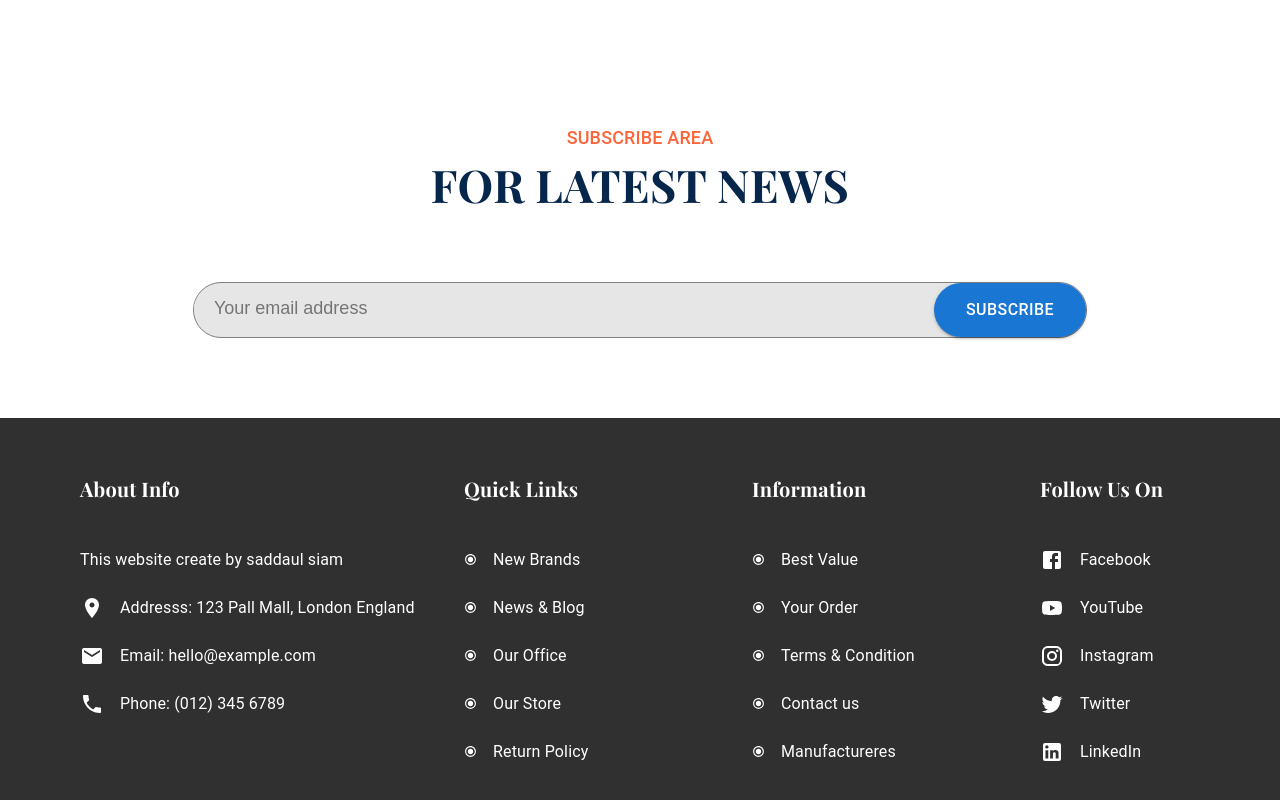
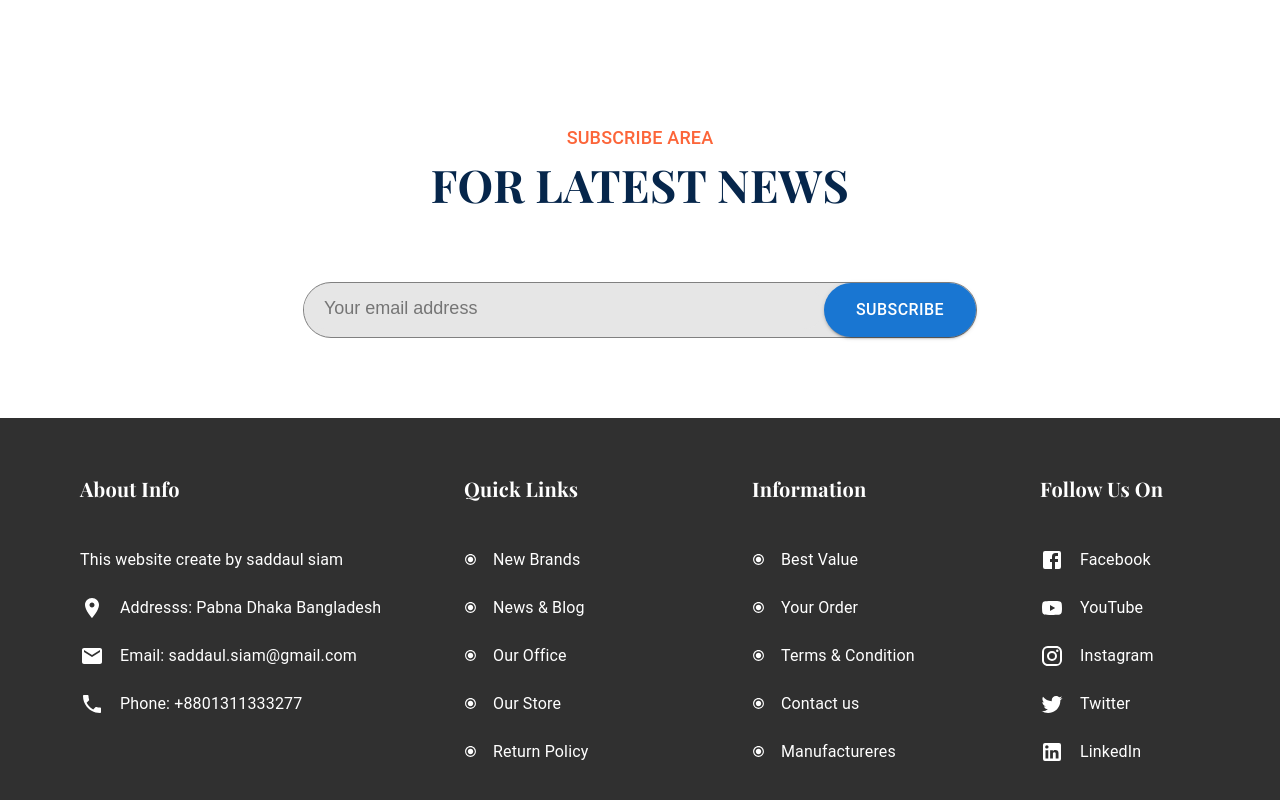
Before and after one commit to Saddaul-Siam/drone-bangladesh-client, a React (Create React App) app: page / in a window 1280 px wide. Shown: the part 4883-5683 px from the top of the page. Built offline with nearby package versions, Linux system fonts and the light colour scheme; no server answers; a web font is replaced by a local one.

Commit message:
code update

```diff
--- a/src/Pages/Home/LatestBlog/LatestBlog.js
+++ b/src/Pages/Home/LatestBlog/LatestBlog.js
@@ -57,6 +57,7 @@ const LatestBlog = ({ deviceType }) => {
           deviceType={deviceType}
           itemClass="image-item"
           responsive={responsive}
+          arrows={true}
         >
           <Card sx={{ maxWidth: 360 }} variant="outlined">
             <CardMedia
--- a/src/Pages/Home/Subscribe/Subscribe.js
+++ b/src/Pages/Home/Subscribe/Subscribe.js
@@ -39,7 +39,7 @@ const Subscribe = () => {
               border: "none",
               borderRadius: "50px",
               outline: "none",
-              width: "700px",
+              width: "60vh",
               backgroundColor: "#e6e6e6",
               fontSize: "18px",
             }}
--- a/src/Pages/Shared/Footer/Footer.js
+++ b/src/Pages/Shared/Footer/Footer.js
@@ -30,7 +30,7 @@ const Footer = () => {
     <Box sx={{ background: "#303030", py: 5 }}>
       <Container>
         <Grid container>
-          <Grid item xs={12} md={6} lg={4} >
+          <Grid item xs={12} md={6} lg={4}>
             <List sx={{ color: "#ffffff" }}>
               <ListItem>
                 <Typography
@@ -50,21 +50,19 @@ const Footer = () => {
               </ListItem>
               <ListItem>
                 <LocationOnIcon sx={{ pr: 2 }} />
-                <ListItemText>
-                  Addresss: 123 Pall Mall, London England
-                </ListItemText>
+                <ListItemText>Addresss: Pabna Dhaka Bangladesh</ListItemText>
               </ListItem>
               <ListItem>
                 <EmailIcon sx={{ pr: 2 }} />
-                <ListItemText>Email: hello@example.com</ListItemText>
+                <ListItemText>Email: saddaul.siam@gmail.com</ListItemText>
               </ListItem>
               <ListItem>
                 <PhoneIcon sx={{ pr: 2 }} />
-                <ListItemText>Phone: (012) 345 6789</ListItemText>
+                <ListItemText>Phone: +8801311333277</ListItemText>
               </ListItem>
             </List>
           </Grid>
-          <Grid item xs={12} md={6} lg={3} >
+          <Grid item xs={12} md={6} lg={3}>
             <List sx={{ color: "#ffffff" }}>
               <ListItem>
                 <Typography
@@ -101,7 +99,7 @@ const Footer = () => {
               </ListItem>
             </List>
           </Grid>
-          <Grid item xs={12} md={6} lg={3} >
+          <Grid item xs={12} md={6} lg={3}>
             <List sx={{ color: "#ffffff" }}>
               <ListItem>
                 <Typography
@@ -140,7 +138,7 @@ const Footer = () => {
               </ListItem>
             </List>
           </Grid>
-          <Grid item xs={12} md={6} lg={2} >
+          <Grid item xs={12} md={6} lg={2}>
             <List sx={{ color: "#ffffff" }}>
               <ListItem>
                 <Typography
```
Also changed, not shown: src/Pages/Home/Feature/Feature/Feature.js (added, +11 -0 lines), firebase.json (added), 1 other file (tests, documents, lock files or other folders).
